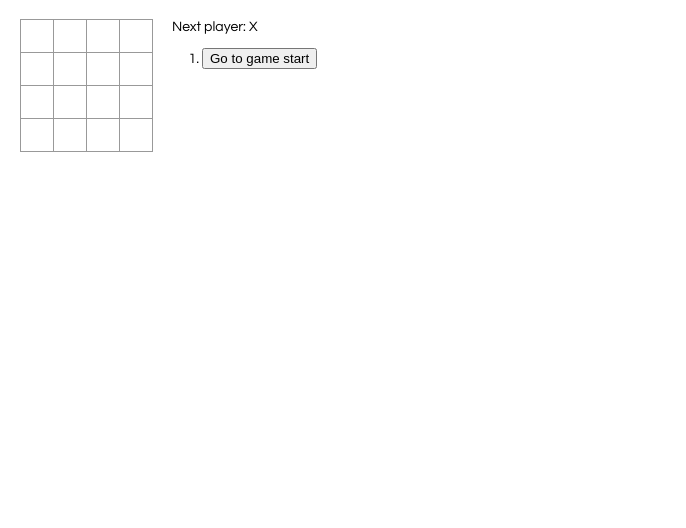
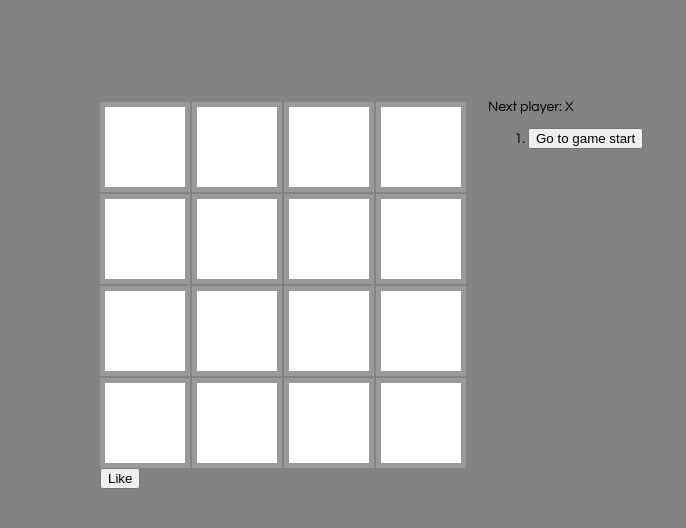
Before and after one commit to 13rianlucero/ttt-react, a React app: page / in a window 1280 px wide. Shown: the whole page, without its empty margins (0-686 px from the left). Built offline with nearby package versions, Linux system fonts and the light colour scheme.

Commit message:
commit from macbook

```diff
--- a/public/index.html
+++ b/public/index.html
@@ -4,9 +4,16 @@
         display: none;
         margin: -20px -20px 20px;
         padding: 20px;
-  white-space: pre-wrap;
-"></div>
+        white-space: pre-wrap;"></div>
+
 <div id="root"></div>
+
+<div id="like_button_container" style="
+        color: blue:
+        display: none;
+        height: 20px;
+        width: 50px;"></div>
+
 <script>
   window.addEventListener('mousedown', function(e) {
     document.body.classList.add('mouse-navigation');
@@ -37,7 +44,13 @@ console.error = (function(old) {
   })(console.error);
 </script>
 
+<!-- Load React. -->
+  <!-- Note: when deploying, replace "development.js" with "production.min.js". -->
+  <script src="https://unpkg.com/react@17/umd/react.development.js" crossorigin></script>
+  <script src="https://unpkg.com/react-dom@17/umd/react-dom.development.js" crossorigin></script>
 
+  <!-- Load our React component. -->
+  <script src="like_button.js"></script>
 <!-- <script src=“https://code.jquery.com/jquery-3.6.0.min.js”
         integrity=“sha256-/xUj+3OJU5yExlq6GSYGSHk7tPXikynS7ogEvDej/m4=”
         crossorigin=“anonymous”></script> -->
--- /dev/null
+++ b/public/like_button.js
@@ -0,0 +1,24 @@
+/* eslint-disable no-undef */
+const e = React.createElement;
+
+class LikeButton extends React.Component {
+  constructor(props) {
+    super(props);
+    this.state = { liked: false };
+  }
+
+  render() {
+    if (this.state.liked) {
+      return 'You HATE this.';
+    }
+
+    return e(
+      'button',
+      { onClick: () => this.setState({ liked: true }) },
+      'Like'
+    );
+  }
+}
+
+const domContainer = document.querySelector('#like_button_container');
+ReactDOM.render(e(LikeButton), domContainer);
--- a/src/index.css
+++ b/src/index.css
@@ -1,10 +1,11 @@
 body {
     font: 14px "Century Gothic", Futura, sans-serif;
-    margin: 20px;
+    margin: 100px;
+    background-color:rgb(131, 131, 131)
   }
 
   ol, ul {
-    padding-left: 30px;
+    padding-left: 40px;
   }
 
   .board-row:after {
@@ -14,22 +15,22 @@ body {
   }
 
   .status {
-    margin-bottom: 10px;
+    margin-bottom: 100px;
   }
 
   .square {
     background: #fff;
-    border: 1px solid #999;
-    float: left;
+    border: 5px solid #999;
+    float: right;
     font-size: 24px;
     font-weight: bold;
     line-height: 34px;
-    height: 34px;
-    margin-right: -1px;
-    margin-top: -1px;
-    padding: 0;
+    height: 90px;
+    margin-right: 2px;
+    margin-top: 2px;
+    padding: 10px;
     text-align: center;
-    width: 34px;
+    width: 90px;
   }
 
   .square:focus {
@@ -37,7 +38,7 @@ body {
   }
 
   .kbd-navigation .square:focus {
-    background: #ddd;
+    background: rgb(131, 131, 131);
   }
 
   .game {
```
Also changed, not shown: build/asset-manifest.json (added), build/favicon.ico (added), build/index.html (added), build/logo192.png (added), build/logo512.png (added), build/manifest.json (added), build/robots.txt (added), build/static/js/2.26821038.chunk.js.LICENSE.txt (added), 8 other files. Lines whose indentation alone changed are shown as unchanged.
